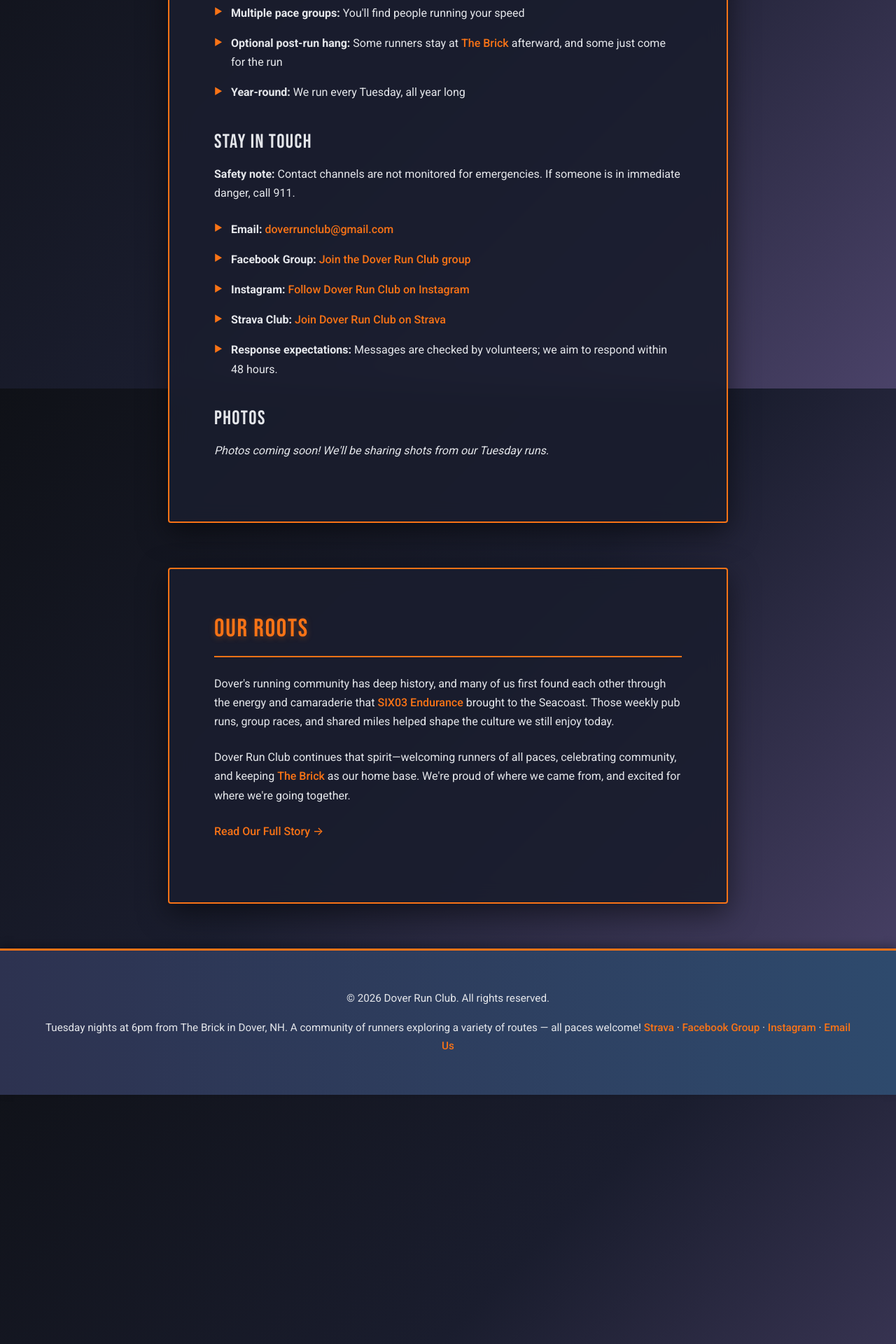
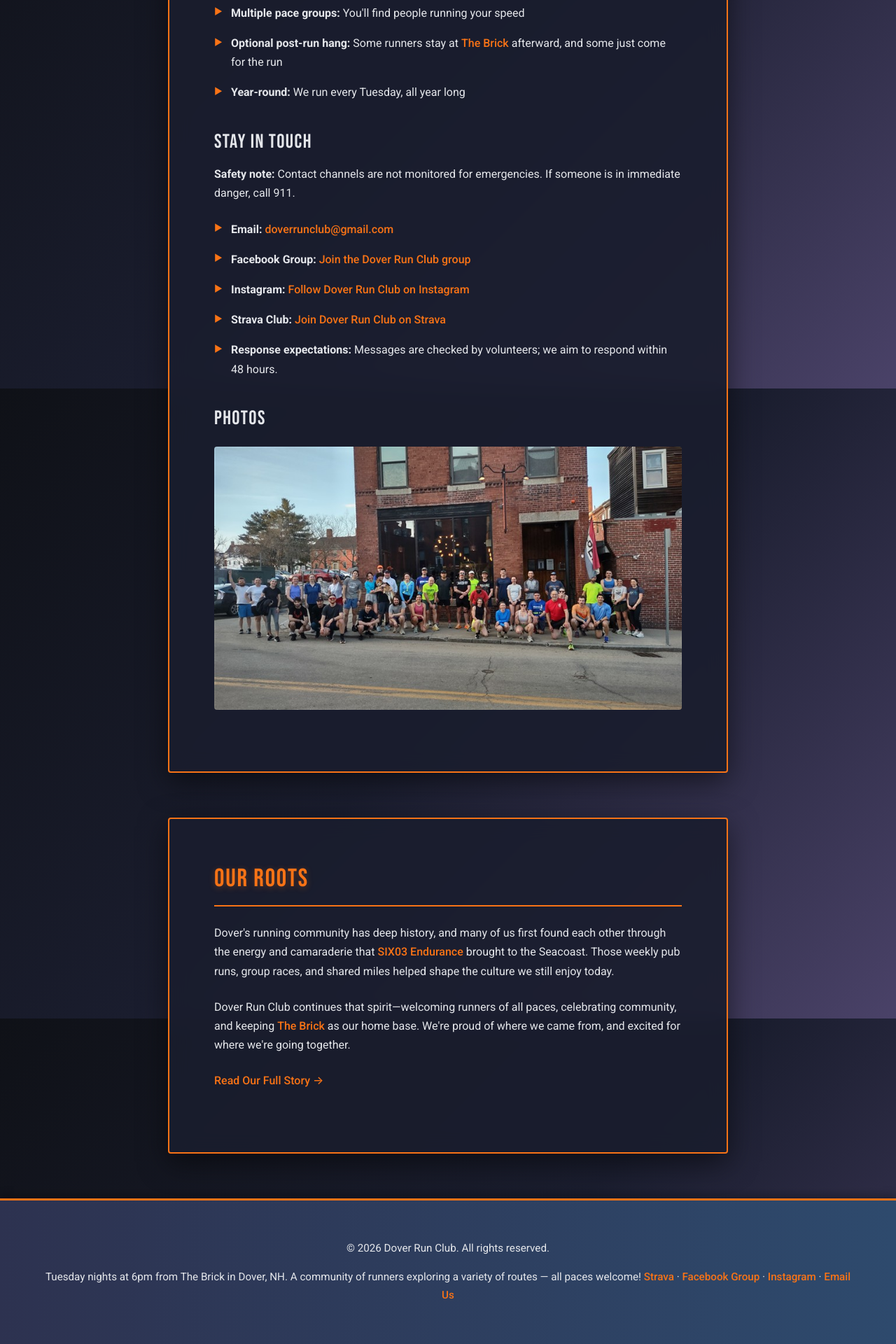
Before and after one commit to dekay2001/dover-run-club-website, a Jekyll site: the page built from index.md, in a window 1280 px wide. Shown: the part 2145-4065 px from the top of the page at 70% size. Built offline with Jekyll 4.4.1, drawn with Linux system fonts in a browser that asks for light colours.

Commit message:
Add first official run club photo with responsive design to homepage

```diff
--- a/assets/css/main.css
+++ b/assets/css/main.css
@@ -279,6 +279,14 @@ main {
     line-height: 1.6;
 }
 
+.responsive-img {
+    max-width: 100%;
+    height: auto;
+    display: block;
+    border-radius: var(--border-radius);
+    margin: var(--spacing-md) 0;
+}
+
 /* Page Content Sections */
 .page {
     background: rgba(26, 29, 46, 0.9);
--- a/index.md
+++ b/index.md
@@ -76,7 +76,14 @@ title: Home
 
     <!-- TODO: Add a photo gallery section here -->
     <h3>Photos</h3>
-    <p><em>Photos coming soon! We'll be sharing shots from our Tuesday runs.</em></p>
+    <img
+        class="responsive-img"
+        srcset="{{ '/assets/images/DCR_20260310-400.jpg' | relative_url }} 400w,
+                {{ '/assets/images/DCR_20260310-800.jpg' | relative_url }} 800w,
+                {{ '/assets/images/DCR_20260310-1200.jpg' | relative_url }} 1200w"
+        sizes="(max-width: 800px) 100vw, 800px"
+        src="{{ '/assets/images/DCR_20260310-1200.jpg' | relative_url }}"
+        alt="Dover Run Club's first official run club photo">
 </div>
 
 <div class="page">
```
Also changed, not shown: design/website-roadmap.md (+1 -0 lines), assets/images/DCR_20260310-1200.jpg (added), assets/images/DCR_20260310-400.jpg (added), assets/images/DCR_20260310-800.jpg (added).
